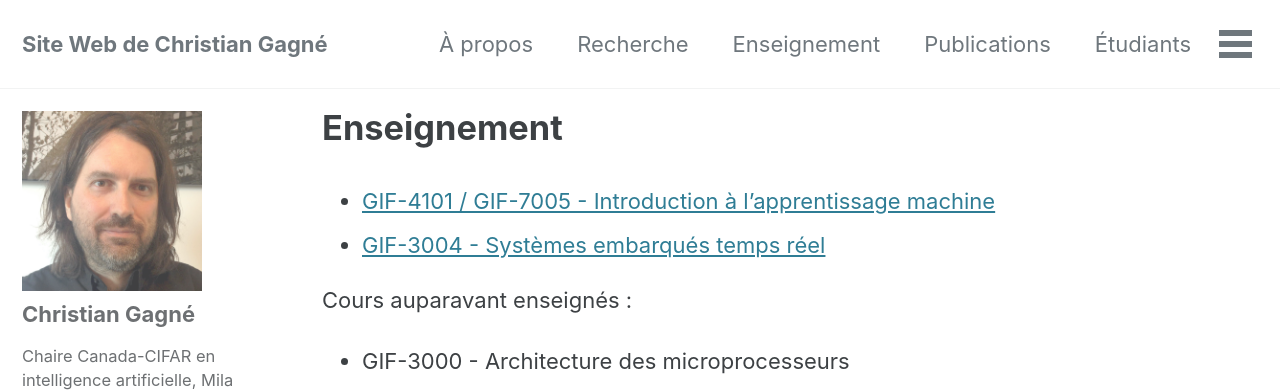
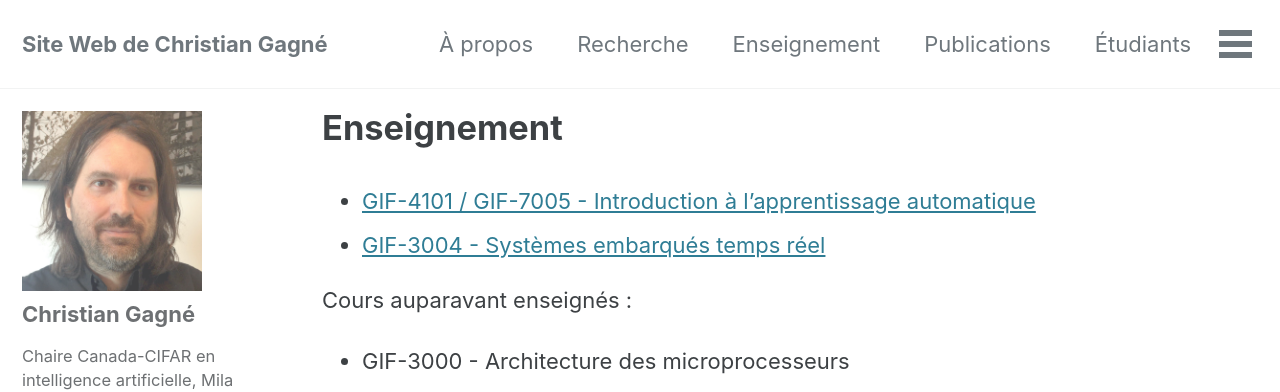
Before and after one commit to chgagne/chgagne.github.io, a Jekyll site: the page built from _pages/enseignement.md, in a window 1280 px wide and 978 px high. Shown: the top 392 px of the window. Built offline with Jekyll 4.4.1, drawn with Linux system fonts in a browser that asks for light colours; cached includes are drawn as plain includes.

Commit message:
Correction titre cours IAA.

```diff
--- a/_pages/enseignement.md
+++ b/_pages/enseignement.md
@@ -4,7 +4,7 @@ redirect_from: /francais/enseignement
 title: "Enseignement"
 ---
 
-- [GIF-4101 / GIF-7005 - Introduction à l'apprentissage machine](https://chgagne.github.io/iaa-ulaval/)
+- [GIF-4101 / GIF-7005 - Introduction à l'apprentissage automatique](https://chgagne.github.io/iaa-ulaval/)
 - [GIF-3004 - Systèmes embarqués temps réel](https://setr-ulaval.github.io/)
 
 Cours auparavant enseignés :
```
